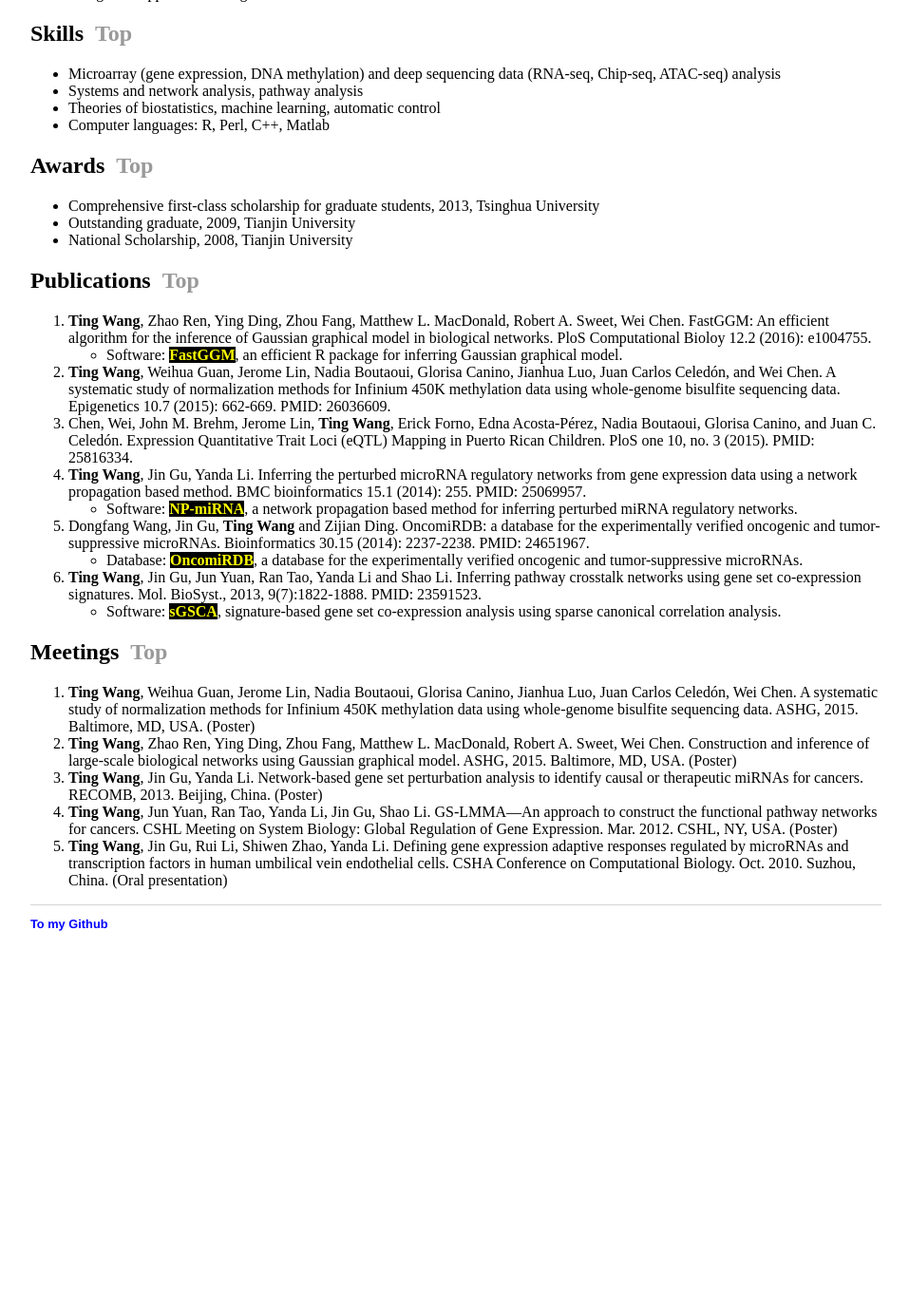
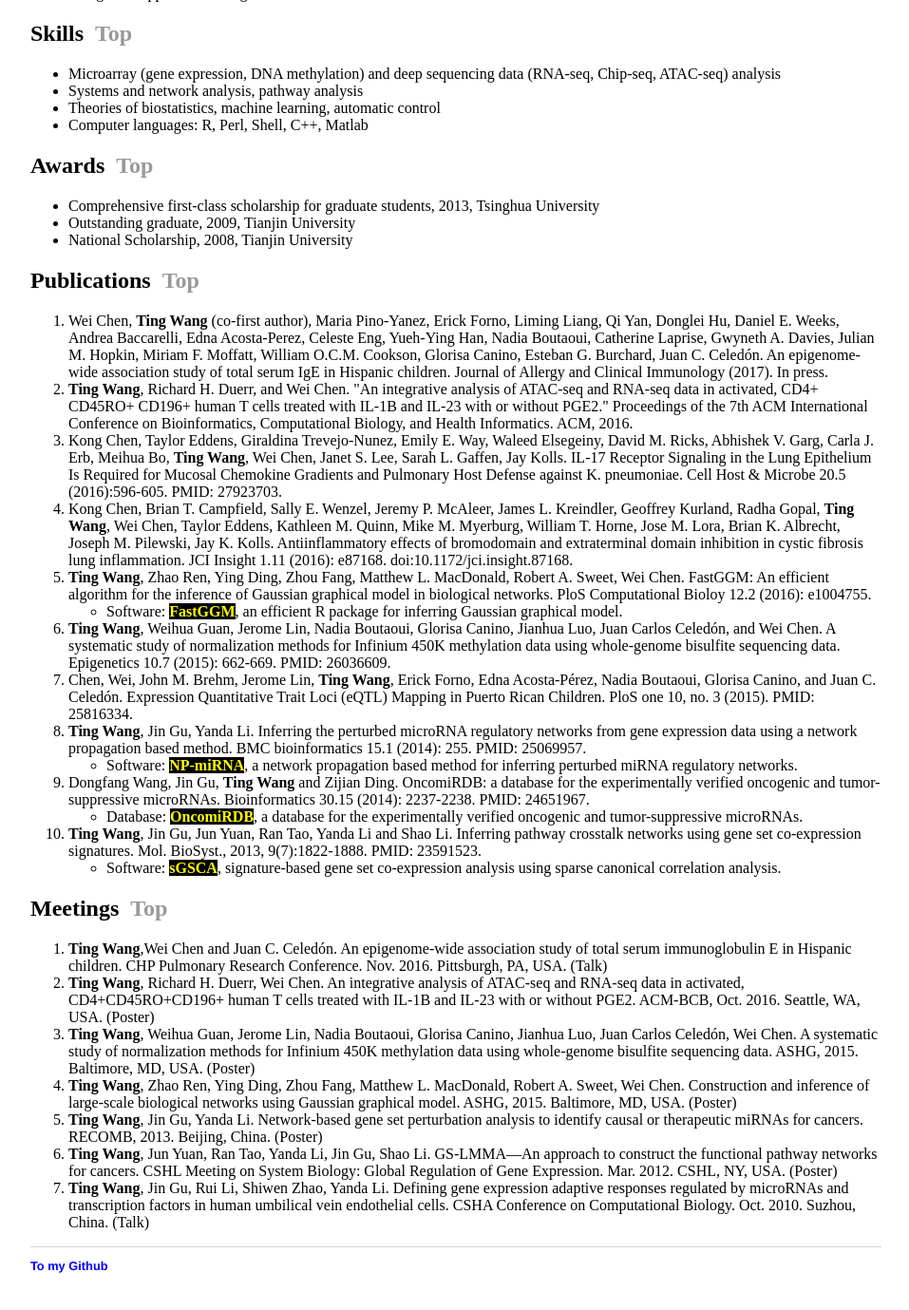
Before and after one commit to wt2015-github/wt2015-github.github.io, a Jekyll site: the page built from index.html, in a window 1280 px wide and 1400 px high, scrolled down 995 px. Shown: the top 1379 px of the window at 95% size, without its empty margins (160-1117 px from the left). Built offline with Jekyll 4.4.1, drawn with Linux system fonts in a browser that asks for light colours; before the commit the page ends 2035 px from its top, so only the background shows below that.

Commit message:
Update index.html

```diff
--- a/index.html
+++ b/index.html
@@ -66,7 +66,7 @@ title: Ting Wang, PhD
 			<li>Microarray (gene expression, DNA methylation) and deep sequencing data (RNA-seq, Chip-seq, ATAC-seq) analysis</li>
 			<li>Systems and network analysis, pathway analysis</li>
 			<li>Theories of biostatistics, machine learning, automatic control</li>
-			<li>Computer languages: R, Perl, C++, Matlab</li>
+			<li>Computer languages: R, Perl, Shell, C++, Matlab</li>
 		</ul>
 	</div>
 
@@ -84,6 +84,10 @@ title: Ting Wang, PhD
 		<a name="publications"></a>
 		<h2>Publications&nbsp;&nbsp;<a href="#top" >Top</a></h2>
 		<ol>
+			<li>Wei Chen, <strong>Ting Wang</strong> (co-first author), Maria Pino-Yanez, Erick Forno, Liming Liang, Qi Yan, Donglei Hu, Daniel E. Weeks, Andrea Baccarelli, Edna Acosta-Perez, Celeste Eng, Yueh-Ying Han, Nadia Boutaoui, Catherine Laprise, Gwyneth A. Davies, Julian M. Hopkin, Miriam F. Moffatt, William O.C.M. Cookson, Glorisa Canino, Esteban G. Burchard, Juan C. Celedón. An epigenome-wide association study of total serum IgE in Hispanic children. Journal of Allergy and Clinical Immunology (2017). In press.</li>
+			<li><strong>Ting Wang</strong>, Richard H. Duerr, and Wei Chen. "An integrative analysis of ATAC-seq and RNA-seq data in activated, CD4+ CD45RO+ CD196+ human T cells treated with IL-1B and IL-23 with or without PGE2." Proceedings of the 7th ACM International Conference on Bioinformatics, Computational Biology, and Health Informatics. ACM, 2016.</li>
+			<li>Kong Chen, Taylor Eddens, Giraldina Trevejo-Nunez, Emily E. Way, Waleed Elsegeiny, David M. Ricks, Abhishek V. Garg, Carla J. Erb, Meihua Bo, <strong>Ting Wang</strong>, Wei Chen, Janet S. Lee, Sarah L. Gaffen, Jay Kolls. IL-17 Receptor Signaling in the Lung Epithelium Is Required for Mucosal Chemokine Gradients and Pulmonary Host Defense against K. pneumoniae. Cell Host & Microbe 20.5 (2016):596-605. PMID: 27923703.</li>
+			<li>Kong Chen, Brian T. Campfield, Sally E. Wenzel, Jeremy P. McAleer, James L. Kreindler, Geoffrey Kurland, Radha Gopal, <strong>Ting Wang</strong>, Wei Chen, Taylor Eddens, Kathleen M. Quinn, Mike M. Myerburg, William T. Horne, Jose M. Lora, Brian K. Albrecht, Joseph M. Pilewski, Jay K. Kolls. Antiinflammatory effects of bromodomain and extraterminal domain inhibition in cystic fibrosis lung inflammation. JCI Insight 1.11 (2016): e87168. doi:10.1172/jci.insight.87168.</li>
 			<li><strong>Ting Wang</strong>, Zhao Ren, Ying Ding, Zhou Fang, Matthew L. MacDonald, Robert A. Sweet, Wei Chen. FastGGM: An efficient algorithm for the inference of Gaussian graphical model in biological networks. PloS Computational Bioloy 12.2 (2016): e1004755.</li>
 			<ul>
 				<li>Software: <strong><a href="http://www.pitt.edu/~wec47/FastGGM.html" style="background-color:black; color:yellow">FastGGM</a></strong>, an efficient R package for inferring Gaussian graphical model.</li>
@@ -109,11 +113,13 @@ title: Ting Wang, PhD
 		<a name="meetings"></a>
 		<h2>Meetings&nbsp;&nbsp;<a href="#top" >Top</a></h2>
 		<ol>
+			<li><strong>Ting Wang</strong>,Wei Chen and Juan C. Celedón. An epigenome-wide association study of total serum immunoglobulin E in Hispanic children. CHP Pulmonary Research Conference. Nov. 2016. Pittsburgh, PA, USA. (Talk)</li>
+			<li><strong>Ting Wang</strong>, Richard H. Duerr, Wei Chen. An integrative analysis of ATAC-seq and RNA-seq data in activated, CD4+CD45RO+CD196+ human T cells treated with IL-1B and IL-23 with or without PGE2. ACM-BCB, Oct. 2016. Seattle, WA, USA. (Poster)</li>
 			<li><strong>Ting Wang</strong>, Weihua Guan, Jerome Lin, Nadia Boutaoui, Glorisa Canino, Jianhua Luo, Juan Carlos Celedón, Wei Chen. A systematic study of normalization methods for Infinium 450K methylation data using whole-genome bisulfite sequencing data. ASHG, 2015. Baltimore, MD, USA. (Poster)</li>
 			<li><strong>Ting Wang</strong>, Zhao Ren, Ying Ding, Zhou Fang, Matthew L. MacDonald, Robert A. Sweet, Wei Chen. Construction and inference of large-scale biological networks using Gaussian graphical model. ASHG, 2015. Baltimore, MD, USA. (Poster)</li>
 			<li><strong>Ting Wang</strong>, Jin Gu, Yanda Li. Network-based gene set perturbation analysis to identify causal or therapeutic miRNAs for cancers. RECOMB, 2013. Beijing, China. (Poster)</li>
 			<li><strong>Ting Wang</strong>, Jun Yuan, Ran Tao, Yanda Li, Jin Gu, Shao Li. GS-LMMA—An approach to construct the functional pathway networks for cancers. CSHL Meeting on System Biology: Global Regulation of Gene Expression. Mar. 2012. CSHL, NY, USA. (Poster)</li>
-			<li><strong>Ting Wang</strong>, Jin Gu, Rui Li, Shiwen Zhao, Yanda Li. Defining gene expression adaptive responses regulated by microRNAs and transcription factors in human umbilical vein endothelial cells. CSHA Conference on Computational Biology. Oct. 2010. Suzhou, China. (Oral presentation)</li>
+			<li><strong>Ting Wang</strong>, Jin Gu, Rui Li, Shiwen Zhao, Yanda Li. Defining gene expression adaptive responses regulated by microRNAs and transcription factors in human umbilical vein endothelial cells. CSHA Conference on Computational Biology. Oct. 2010. Suzhou, China. (Talk)</li>
 		</ol>
 	</div>
 </div><!-- /.blurb -->
```
